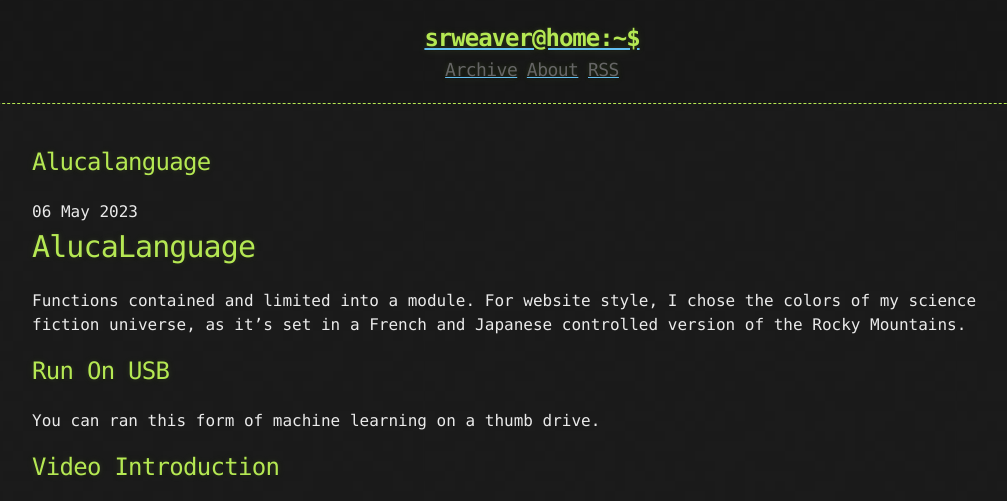
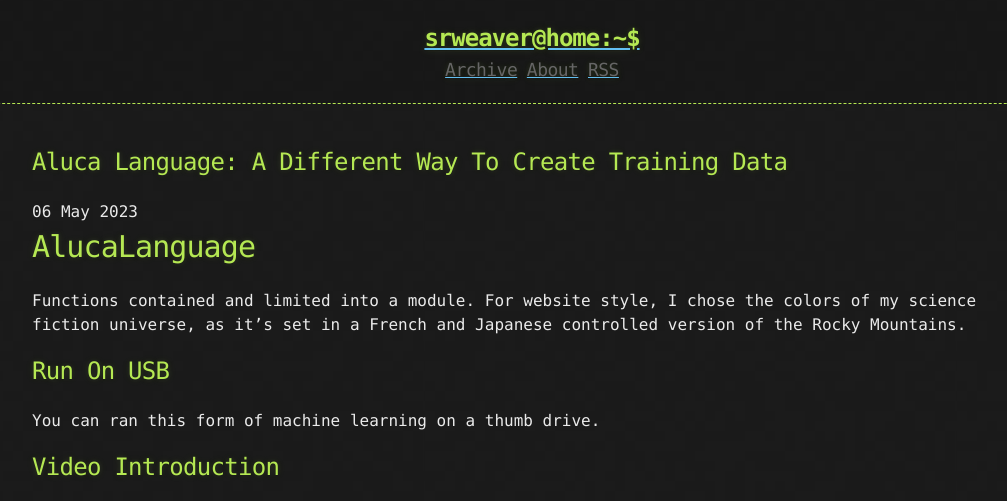
Before and after one commit to LWFlouisa/IMPUnitBlog, a Jekyll site: the page built from _posts/2023-05-06-alucalanguage.md, in a window 1280 px wide and 900 px high, cut to the strip 0-501 px from the top of the window. Shown: the whole strip, without its empty margins (108-1115 px from the left). Built offline with Jekyll 4.4.1, drawn with Linux system fonts in a browser that asks for light colours.

Commit message:
Update 2023-05-06-alucalanguage.md

```diff
--- a/_posts/2023-05-06-alucalanguage.md
+++ b/_posts/2023-05-06-alucalanguage.md
@@ -1,3 +1,8 @@
+---
+title: "Aluca Language: A Different Way To Create Training Data"
+layout: post
+author: SRWeaver
+---
 # AlucaLanguage
 Functions contained and limited into a module. For website style, I chose the colors of my science fiction universe, as it's set in a French and Japanese controlled version of the Rocky Mountains.
 
```
